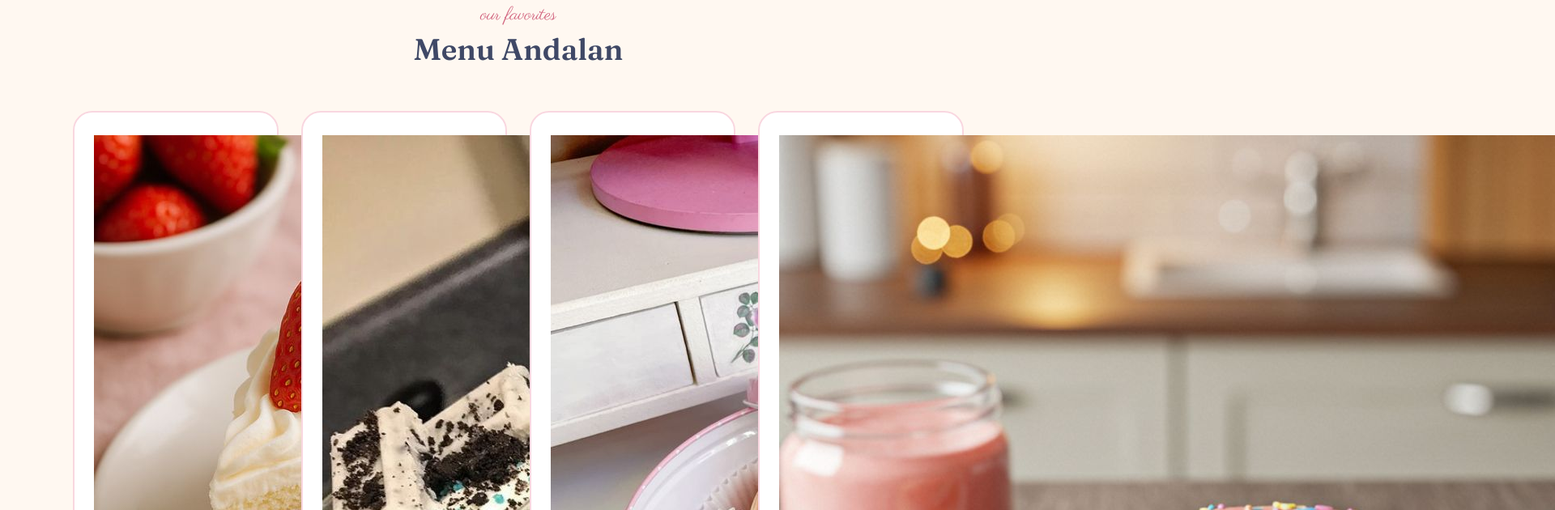
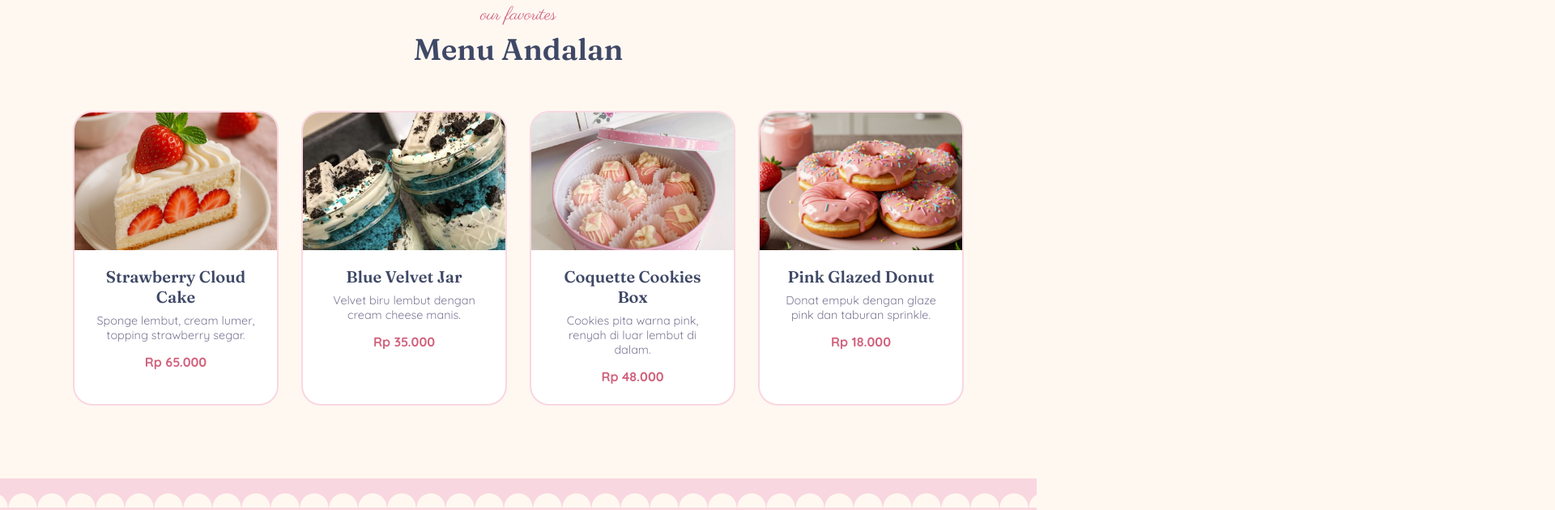
Before and after one commit to maulanasihdi/Cloud-Computing-CI-CD, a plain HTML site: page index.html in a window 1280 px wide. Shown: the part 938-1568 px from the top of the page at 81% size, 1920 px wide, since content can reach past the window. Drawn offline with Linux system fonts and the light colour scheme.

Commit message:
Perbaiki gambar menu

```diff
--- a/index.html
+++ b/index.html
@@ -106,13 +106,23 @@
   /* menu */
   .menu-grid{display:grid;grid-template-columns:repeat(auto-fit,minmax(230px,1fr));gap:28px;max-width:1100px;margin:0 auto;}
   .menu-card{
-    background:#fff;border-radius:24px;padding:28px 24px;text-align:center;
+    background:#fff;border-radius:24px;padding:0 0 24px;text-align:center;
     border:2px solid var(--pink);
     transition:transform .2s, border-color .2s;
     position:relative;
+    overflow:hidden;
   }
   .menu-card:hover{transform:translateY(-6px) rotate(-1deg);border-color:var(--berry);}
   .menu-card .icon{font-size:2.4rem;margin-bottom:14px;}
+  .menu-card .icon-img{
+    width:100%;
+    height:170px;
+    object-fit:cover;
+    display:block;
+  }
+  .menu-card .card-body{
+    padding:20px 24px 0;
+  }
   .menu-card h3{font-family:'Fraunces',serif;font-size:1.25rem;margin-bottom:8px;}
   .menu-card p{color:var(--text-soft);font-size:0.9rem;margin-bottom:14px;}
   .menu-card .price{font-weight:700;color:var(--berry);font-family:'Quicksand',sans-serif;}
@@ -194,27 +204,35 @@
   <div class="menu-grid">
     <div class="menu-card">
      <img class="icon-img" src="images/setoberi.jpg" alt="Strawberry Cloud Cake">
+     <div class="card-body">
       <h3>Strawberry Cloud Cake</h3>
       <p>Sponge lembut, cream lumer, topping strawberry segar.</p>
       <div class="price">Rp 65.000</div>
     </div>
+    </div>
     <div class="menu-card">
-      <img class="icon-img" src="images/bluevelvet.jpg" alt="Strawberry Cloud Cake">
+      <img class="icon-img" src="images/bluevelvet.jpg" alt="Blue Velvet Jar">
+      <div class="card-body">
       <h3>Blue Velvet Jar</h3>
       <p>Velvet biru lembut dengan cream cheese manis.</p>
       <div class="price">Rp 35.000</div>
     </div>
+    </div>
     <div class="menu-card">
-      <img class="icon-img" src="images/cookiesbox.jpg" alt="Strawberry Cloud Cake">
+      <img class="icon-img" src="images/cookiesbox.jpg" alt="Coquette Cookies Box">
+      <div class="card-body">
       <h3>Coquette Cookies Box</h3>
       <p>Cookies pita warna pink, renyah di luar lembut di dalam.</p>
       <div class="price">Rp 48.000</div>
     </div>
+    </div>
     <div class="menu-card">
-      <img class="icon-img" src="images/donut.jpg" alt="Strawberry Cloud Cake">
+      <img class="icon-img" src="images/donut.jpg" alt="Pink Glazed Donut">
+      <div class="card-body">
       <h3>Pink Glazed Donut</h3>
       <p>Donat empuk dengan glaze pink dan taburan sprinkle.</p>
       <div class="price">Rp 18.000</div>
+    </div>
     </div>
   </div>
 </section>
```
Also changed, not shown: style.css (line endings or trailing spaces).
